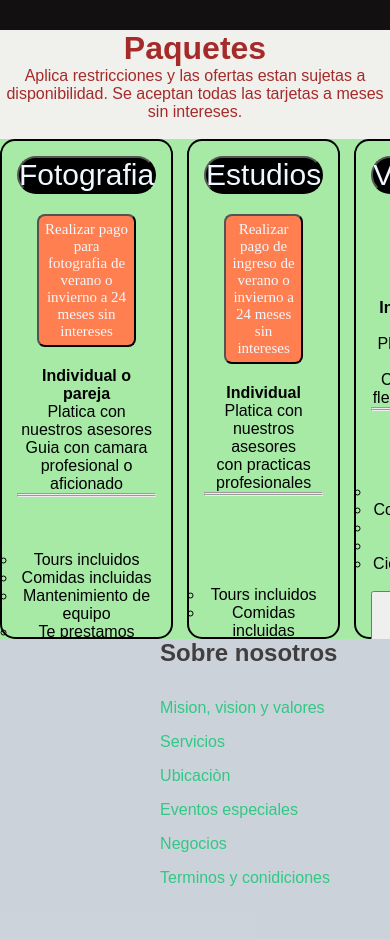
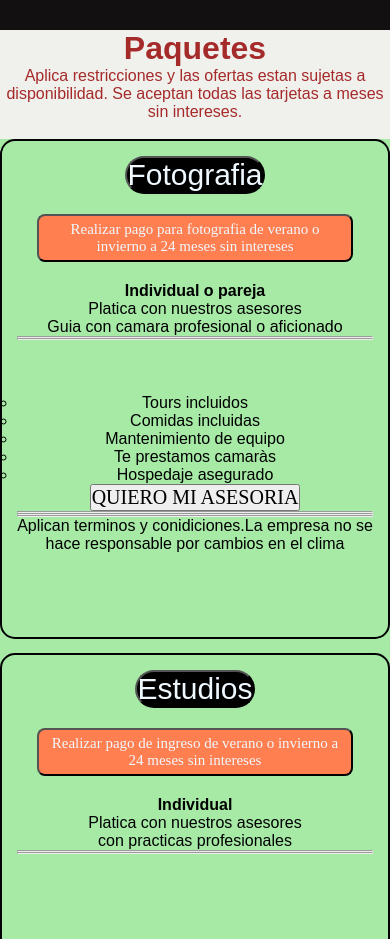
Before and after one commit to Gustav0218/Proyecto-CanExp, a plain HTML site: page index.html in a window 390 px wide. Shown: the part 1120-2059 px from the top of the page. Drawn offline with Linux system fonts and the light colour scheme.

Commit message:
Finaliza Proyecto2

```diff
--- a/style.css
+++ b/style.css
@@ -155,6 +155,7 @@ a:hover{
     min-width: 0px;
     grid-template-columns: repeat(4,1fr);
     grid-gap:14px;
+    overflow: hidden;
 
 }
 ul{
@@ -274,6 +275,8 @@ ul{
    .grid{
     background-color: rgb(166, 234, 166);
     overflow: hidden;
+    grid-template-columns: none;
+    grid-template-rows: repeat(4,1fr);
    }
    .header2{
     color: brown;
```
